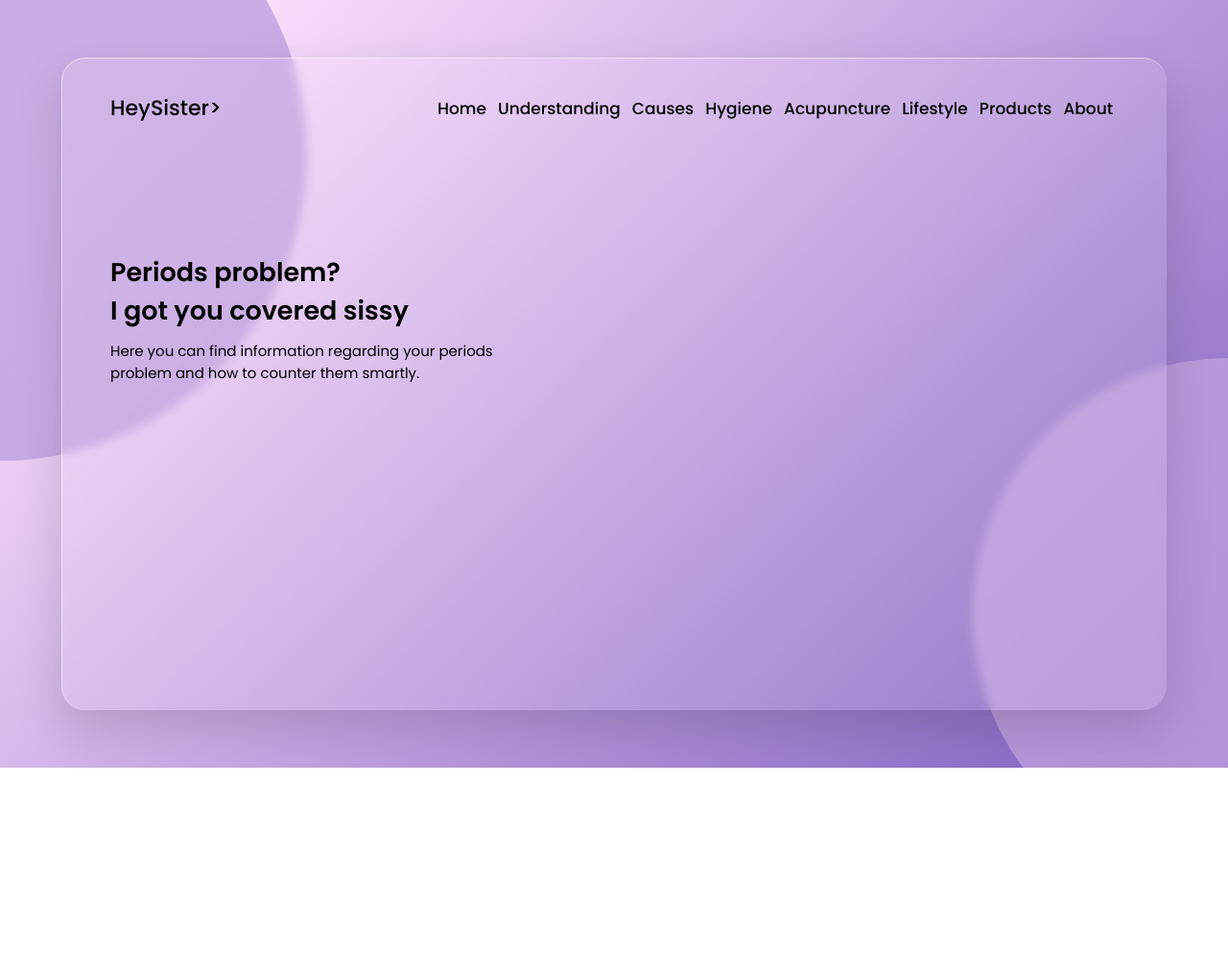
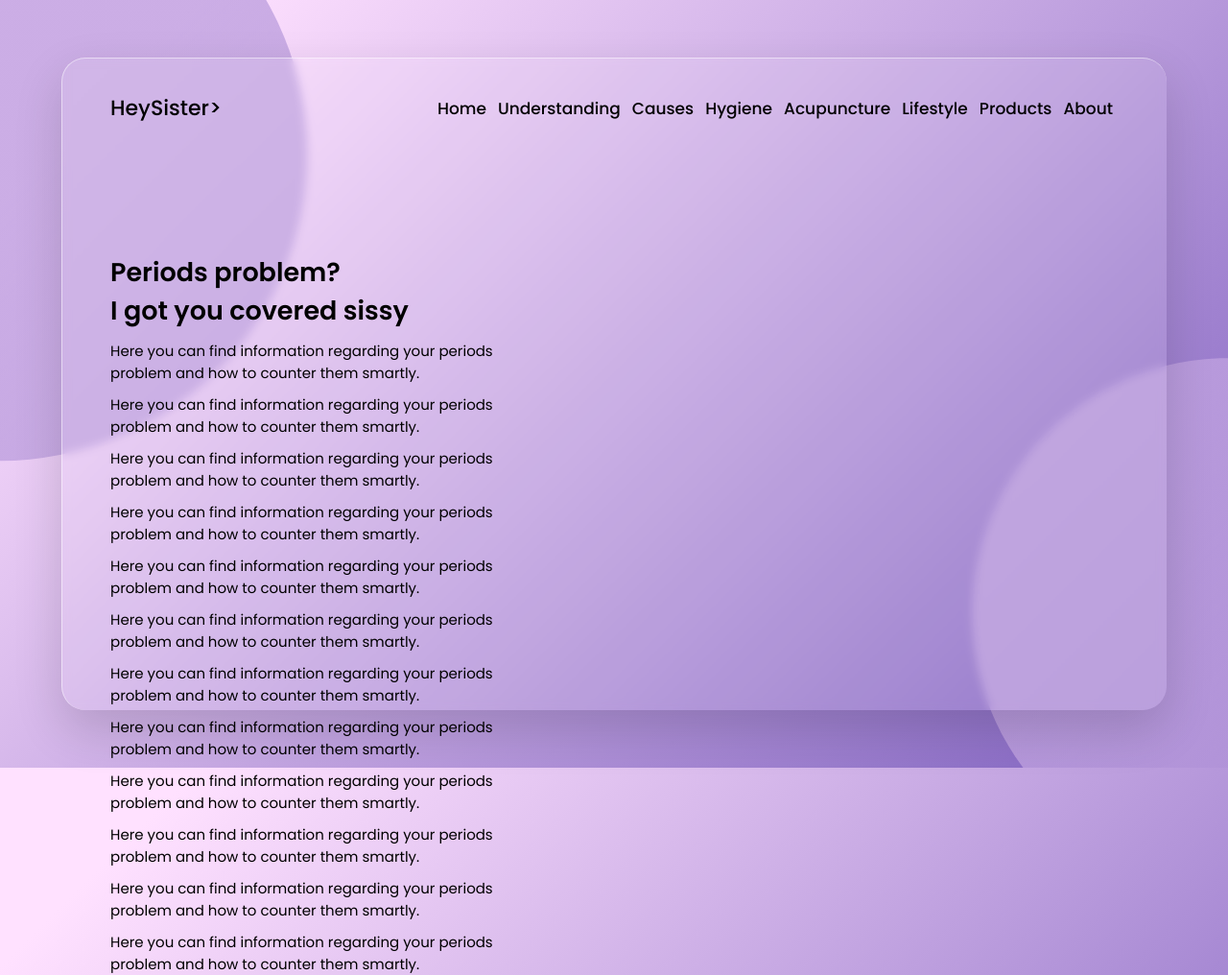
Before and after one commit to abhaypratapsinghpundir/HeySister, a plain HTML site: page index.html in a window 1280 px wide. Shown: the whole page at 96% size. Before the commit the page ends 800 px from the top, so only its background shows below. Drawn offline with Linux system fonts and the light colour scheme.

Commit message:
updated landing page route

```diff
--- a/index.html
+++ b/index.html
@@ -12,7 +12,7 @@
             <nav class="navbar">
               <div class="logo"><a href="#">HeySister></a></div>
               <ul class="menu">
-                <li><a href="/">Home</a></li>
+                <li><a href="index.html">Home</a></li>
                 <li><a href="info.html">Understanding</a></li>
                 <li><a href="causes.html">Causes</a></li>
                 <li><a href="hygiene.html">Hygiene</a></li>
@@ -23,7 +23,21 @@
             </nav>
             <div class="text-content">
               <h2>Periods problem?<br>I got you covered sissy</h2>
-              <p>Here you can find information regarding your periods problem and how to counter them smartly.</p> </div>
+              <p>Here you can find information regarding your periods problem and how to counter them smartly.</p>
+              <p>Here you can find information regarding your periods problem and how to counter them smartly.</p>
+              <p>Here you can find information regarding your periods problem and how to counter them smartly.</p>
+              <p>Here you can find information regarding your periods problem and how to counter them smartly.</p>
+              <p>Here you can find information regarding your periods problem and how to counter them smartly.</p>
+              <p>Here you can find information regarding your periods problem and how to counter them smartly.</p>
+              <p>Here you can find information regarding your periods problem and how to counter them smartly.</p>
+              <p>Here you can find information regarding your periods problem and how to counter them smartly.</p>
+
+              <p>Here you can find information regarding your periods problem and how to counter them smartly.</p>
+              <p>Here you can find information regarding your periods problem and how to counter them smartly.</p>
+              <p>Here you can find information regarding your periods problem and how to counter them smartly.</p>
+              <p>Here you can find information regarding your periods problem and how to counter them smartly.</p>
+
+            </div>
           </header>
 
     </body>
```
Also changed, not shown: about.html (+1 -1 lines), accu.html (+1 -1 lines), causes.html (+1 -1 lines), hygiene.html (+1 -1 lines), info.html (+1 -1 lines), lifestyle.html (+1 -1 lines).
